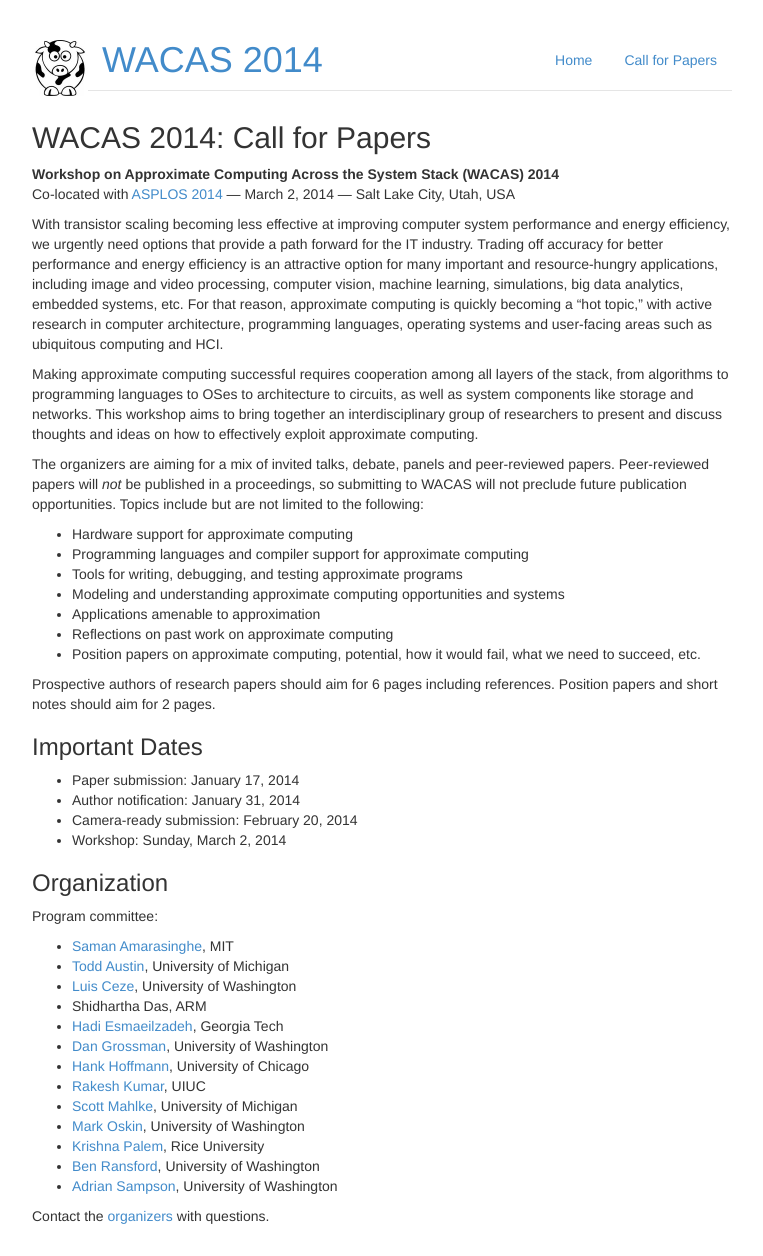
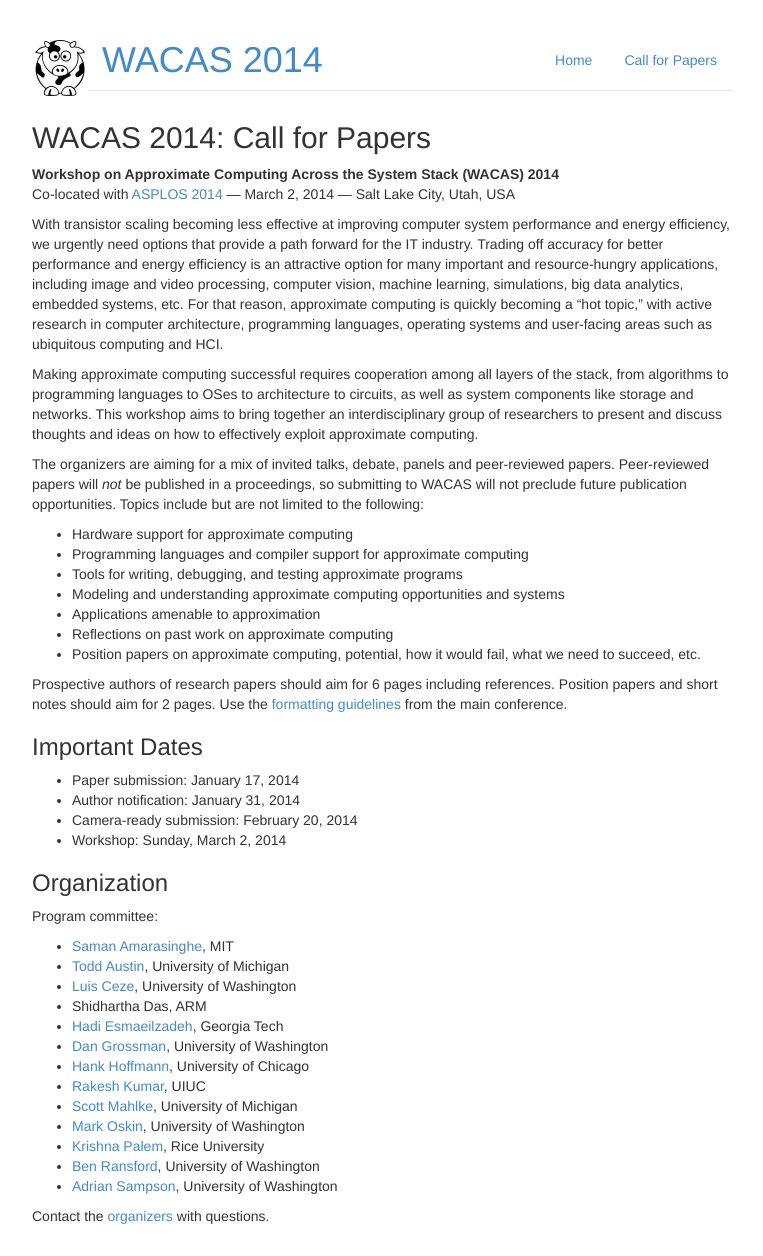
Before and after one commit to uwsampa/sampa-public, a Jekyll site: the page built from wacas14/cfp.md, in a window 1280 px wide. Shown: the whole page, without its empty margins (258-1021 px from the left). Built offline with Jekyll 4.4.1, drawn with Linux system fonts in a browser that asks for light colours; Markdown is read by kramdown in place of the engine named in the settings.

Commit message:
note on WACAS submission formatting

```diff
--- a/wacas14/cfp.md
+++ b/wacas14/cfp.md
@@ -44,7 +44,10 @@ opportunities. Topics include but are not limited to the following:
   we need to succeed, etc.
 
 Prospective authors of research papers should aim for 6 pages including
-references. Position papers and short notes should aim for 2 pages.
+references. Position papers and short notes should aim for 2 pages.  Use the
+[formatting guidelines][formatting] from the main conference.
+
+[formatting]: http://www.cs.utah.edu/asplos14/submission.html
 
 ### Important Dates
 
```
